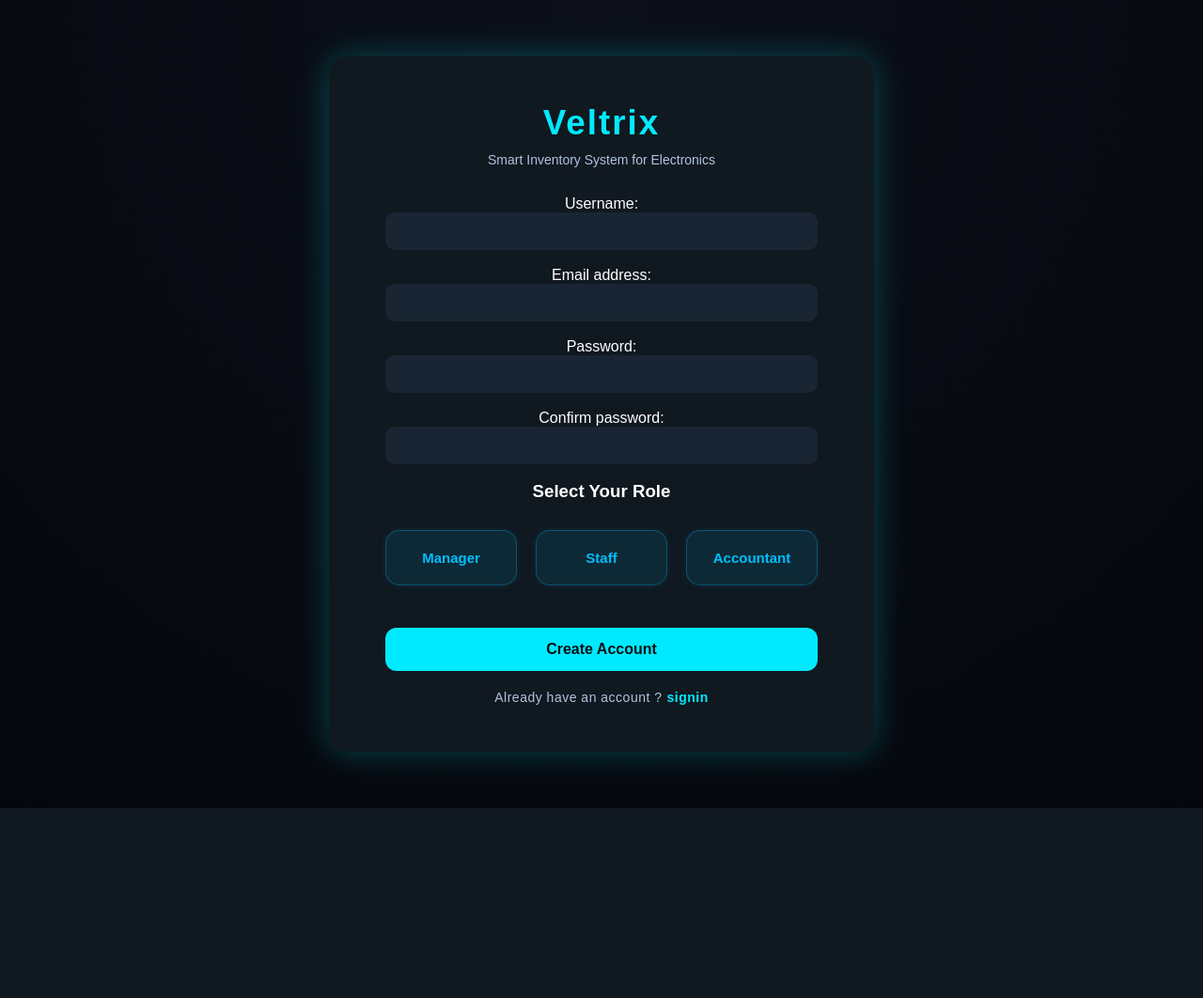
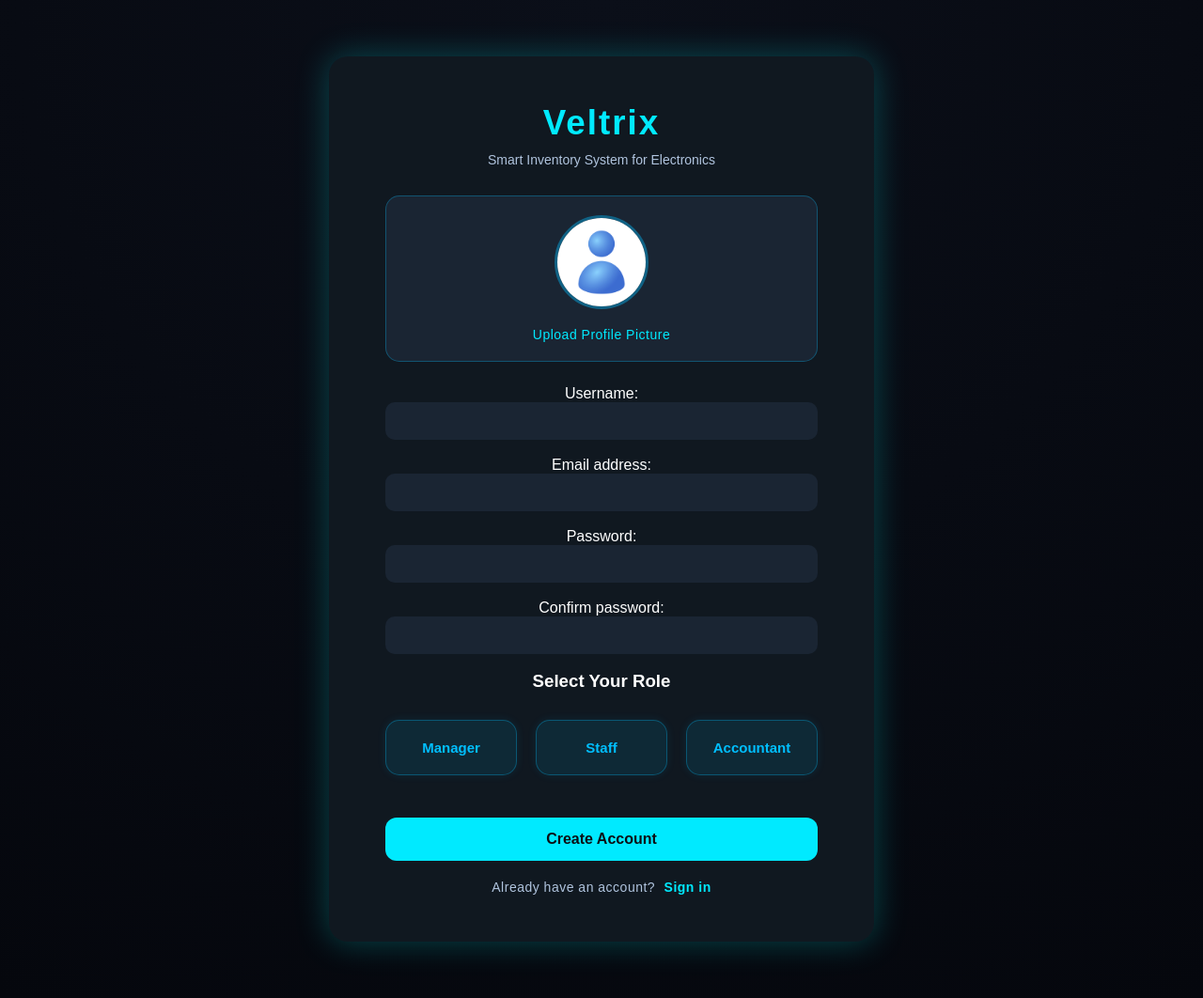
Before and after one commit to Rohini6697/inventory-management-system, a Django app: page / in a window 1280 px wide. Shown: the whole page at 94% size. Before the commit the page ends 860 px from the top, so only its background shows below. Run offline with Django 5.2, Linux system fonts and the light colour scheme.

Commit message:
pillow added

```diff
--- a/Inventory_management/forms.py
+++ b/Inventory_management/forms.py
@@ -14,6 +14,7 @@ class UserForm(forms.ModelForm):
             'username' : None
         }
 
+
         def clean(self):
             cleaned_data = super().clean()
             password = cleaned_data.get('password')
@@ -25,3 +26,8 @@ class UserForm(forms.ModelForm):
 class LoginForm(forms.Form):
     username = forms.CharField()
     password = forms.CharField(widget=forms.PasswordInput)
+
+class ProfileForm(forms.ModelForm):
+    class Meta:
+        model = Profile
+        fields = ['role', 'profile_pic']
--- a/Inventory_management/models.py
+++ b/Inventory_management/models.py
@@ -10,5 +10,6 @@ class Profile(models.Model):
         ('accountant','Accountant')
     )
     role = models.CharField(max_length=10,choices=ROLE_CHOICES,default='staff')
+    profile_pic = models.ImageField(upload_to='profile_pics/',default='default.jpg')
     def __str__(self):
         return f"{self.user.username} {self.role}"
--- a/Inventory_management/static/css/signup.css
+++ b/Inventory_management/static/css/signup.css
@@ -156,6 +156,58 @@ form p a:hover {
   text-shadow: 0 0 8px rgba(0, 191, 255, 0.8);
 }
 
+/* ===== Profile Picture Upload ===== */
+.profile-pic-upload {
+  display: flex;
+  flex-direction: column;
+  align-items: center;
+  margin-bottom: 25px;
+  position: relative;
+}
+
+.profile-pic-upload input[type="file"] {
+  display: none;
+}
+
+.upload-label {
+  background: #1a2533;
+  border-radius: 15px;
+  padding: 20px;
+  width: 100%;
+  text-align: center;
+  color: #b0c4de;
+  cursor: pointer;
+  border: 1px solid rgba(0, 191, 255, 0.3);
+  transition: 0.3s ease;
+}
+
+.upload-label:hover {
+  background: #243447;
+  box-shadow: 0 0 10px #00eaff;
+}
+
+.upload-label img {
+  width: 100px;
+  height: 100px;
+  border-radius: 50%;
+  object-fit: cover;
+  border: 3px solid rgba(0, 191, 255, 0.4);
+  margin-bottom: 10px;
+  transition: transform 0.3s ease;
+}
+
+.upload-label:hover img {
+  transform: scale(1.05);
+}
+
+.upload-label p {
+  font-size: 14px;
+  color: #00eaff;
+  font-weight: 500;
+  margin-top: 5px;
+}
+
+
 
 /* ===== Responsive (for mobile) ===== */
 @media (max-width: 600px) {
--- a/Inventory_management/templates/signup.html
+++ b/Inventory_management/templates/signup.html
@@ -14,8 +14,18 @@
             <p>Smart Inventory System for Electronics</p>
         </div>
 
-        <form method="post" id="signupForm">
+        <!-- ✅ Important: add enctype for file upload -->
+        <form method="post" enctype="multipart/form-data" id="signupForm">
             {% csrf_token %}
+
+            <!-- Profile Picture Upload -->
+            <div class="profile-pic-upload">
+                <label for="id_profile_pic" class="upload-label">
+                    <img id="previewImage" src="{% static 'images/default-user.jpg' %}" alt="Profile Preview">
+                    <p>Upload Profile Picture</p>
+                </label>
+                {{ profile_form.profile_pic }}
+            </div>
 
             <div class="input-group">
                 {{ form.username.label_tag }}
@@ -46,14 +56,14 @@
 
             <input type="hidden" name="role" id="selectedRole">
             <button type="submit" class="submit-btn">Create Account</button>
-            <p>Already have an account ?<a href="{% url 'signin' %}">signin</a></p>
+            <p>Already have an account? <a href="{% url 'signin' %}">Sign in</a></p>
         </form>
     </div>
 
     <script>
+        // Handle role selection
         const boxes = document.querySelectorAll('.role-box');
         const hiddenInput = document.getElementById('selectedRole');
-
         boxes.forEach(box => {
             box.addEventListener('click', () => {
                 boxes.forEach(b => b.classList.remove('selected'));
@@ -61,6 +71,22 @@
                 hiddenInput.value = box.getAttribute('data-value');
             });
         });
+
+        // ✅ Image preview
+        const fileInput = document.getElementById('id_profile_pic');
+        const previewImage = document.getElementById('previewImage');
+        if (fileInput) {
+            fileInput.addEventListener('change', function() {
+                const file = this.files[0];
+                if (file) {
+                    const reader = new FileReader();
+                    reader.onload = function(e) {
+                        previewImage.src = e.target.result;
+                    }
+                    reader.readAsDataURL(file);
+                }
+            });
+        }
     </script>
 </body>
 </html>
--- a/Inventory_management/urls.py
+++ b/Inventory_management/urls.py
@@ -1,5 +1,7 @@
 from django.contrib import admin
 from django.urls import path
+from django.conf import settings
+from django.conf.urls.static import static
 
 from . import views
 
@@ -33,3 +35,6 @@ path('admin_dashboard/',views.admin_dashboard,name = 'admin_dashboard'),
 
 
 ]
+
+if settings.DEBUG:
+    urlpatterns += static(settings.MEDIA_URL, document_root=settings.MEDIA_ROOT)
--- a/Inventory_management/views.py
+++ b/Inventory_management/views.py
@@ -1,6 +1,6 @@
 from .models import Profile
 from django.shortcuts import redirect, render
-from .forms import UserForm
+from .forms import UserForm,ProfileForm
 from django.contrib.auth import authenticate, login as auth_login
 
 
@@ -8,17 +8,23 @@ from django.contrib.auth import authenticate, login as auth_login
 def signup(request):
     if request.method == 'POST':
         form = UserForm(request.POST)
-        if form.is_valid():
+        profile_form = ProfileForm(request.POST, request.FILES)
+        if form.is_valid() and profile_form.is_valid():
             user = form.save(commit=False)
             user.set_password(form.cleaned_data['password'])
             user.save()
+
+            profile = profile_form.save(commit=False)
+            profile.user = user
+            profile.save()
 
             role = request.POST.get('role')
             Profile.objects.create(user = user, role = form.cleaned_data['role'])
             return redirect('signin')
     else:
         form = UserForm()
-    return render(request,'signup.html',{'form':form})
+        profile_form = ProfileForm()
+    return render(request,'signup.html',{'form':form,'profile_form': profile_form   })
 def signin(request):
     if request.method == 'POST':
         username = request.POST.get('username')
--- a/Invetory_Management_system/settings.py
+++ b/Invetory_Management_system/settings.py
@@ -127,3 +127,6 @@ import os
 STATICFILES_DIRS = [
     os.path.join(BASE_DIR, 'Inventory_management', 'static'),
 ]
+
+MEDIA_URL = '/media/'
+MEDIA_ROOT = os.path.join(BASE_DIR, 'media')
```
Also changed, not shown: Inventory_management/templates/manager/manager_dashboard.html (+29 -2 lines), Inventory_management/migrations/0003_profile_profile_pic.py (added), Inventory_management/static/images/default-user.jpg (added), db.sqlite3.
